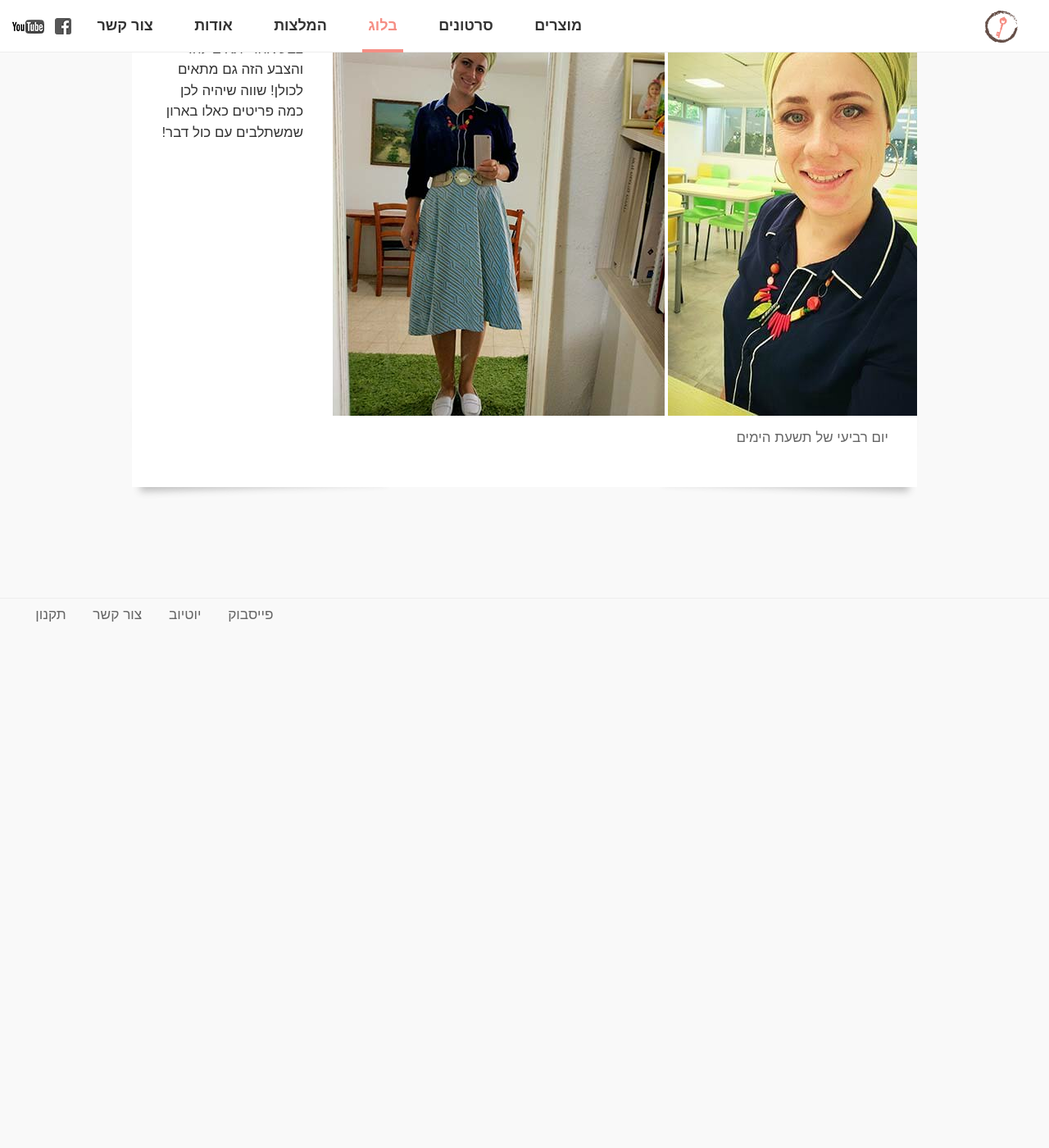
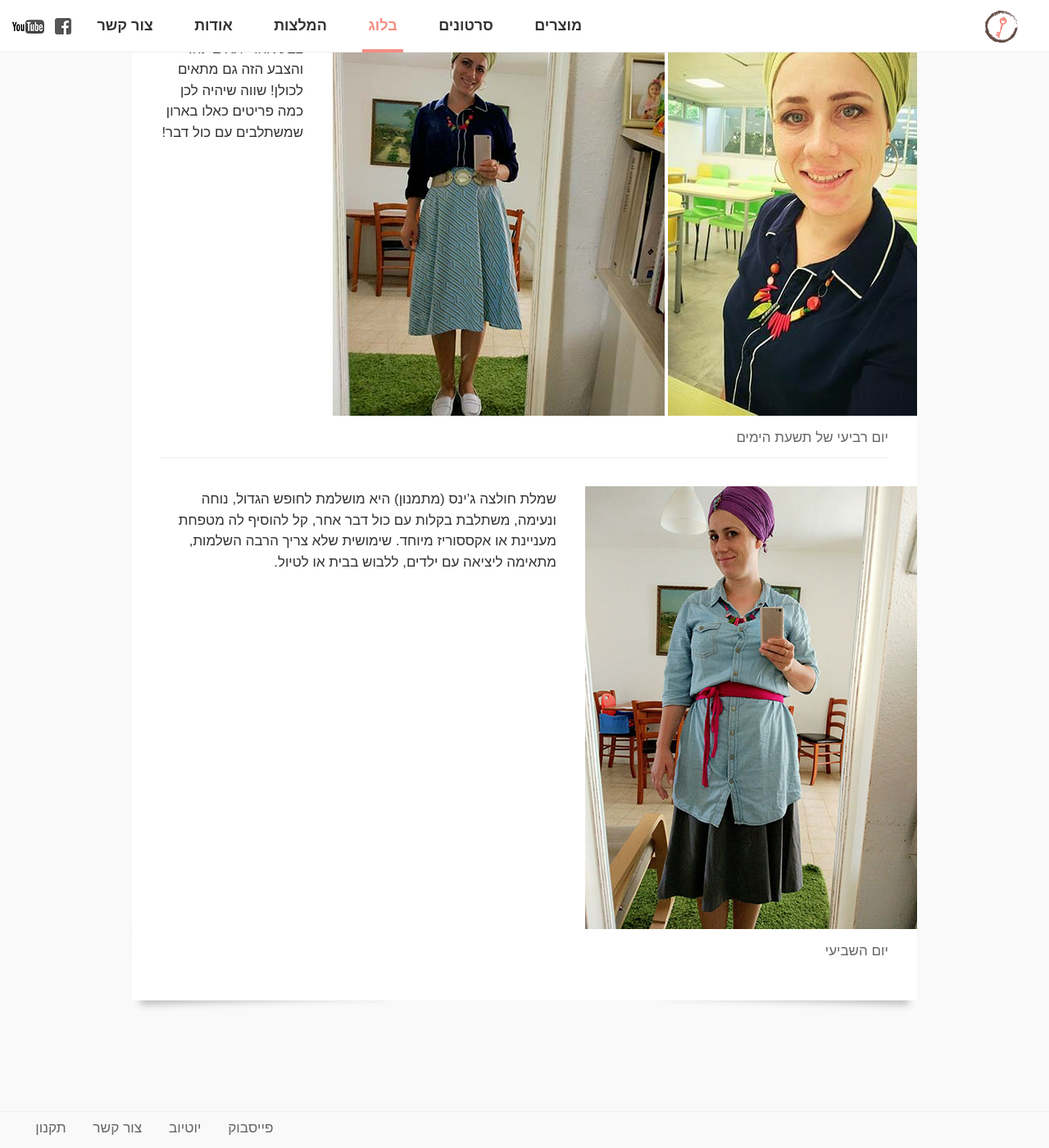
Before and after one commit to laukstein/lea.laukstein.com, a Jekyll site: the page built from _pages/post/2017-07-24-9-days.md, in a window 1280 px wide and 1400 px high, scrolled down 3248 px. Shown: the whole window at 82% size. Built offline with Jekyll 4.4.1, drawn with Linux system fonts in a browser that asks for light colours; comment, search, counter and statistics services are not loaded; before the commit the page ends 4022 px from its top, so only the background shows below that.

Commit message:
/9-days "day 7"

```diff
--- a/_pages/post/2017-07-24-9-days.md
+++ b/_pages/post/2017-07-24-9-days.md
@@ -30,6 +30,11 @@ imageList:
       className: flow auto-width
       label: יום רביעי של תשעת הימים
       text: "היום יום עסקי!\nחולצה כזאת בצבע כחול כהה היא ניטרלית, וכול צבע אחר יתאים לה! והצבע הזה גם מתאים לכולן! שווה שיהיה לכן כמה פריטים כאלו בארון שמשתלבים עם כול דבר!"
+    - image: 2017-07-24-9-days-7.jpg
+      width: 405
+      className: flow
+      label: יום השביעי
+      text: "שמלת חולצה ג'ינס (מתמנון) היא מושלמת לחופש הגדול, נוחה ונעימה, משתלבת בקלות עם כול דבר אחר, קל להוסיף לה מטפחת מעניינת או אקססוריז מיוחד. שימושית שלא צריך הרבה השלמות, מתאימה ליציאה עם ילדים, ללבוש בבית או לטיול."
 ---
 
 האם העיסוק בבגדים מתאים לתשעת הימים?
```
Also changed, not shown: assets/2017-07-24-9-days-7.jpg (added).
